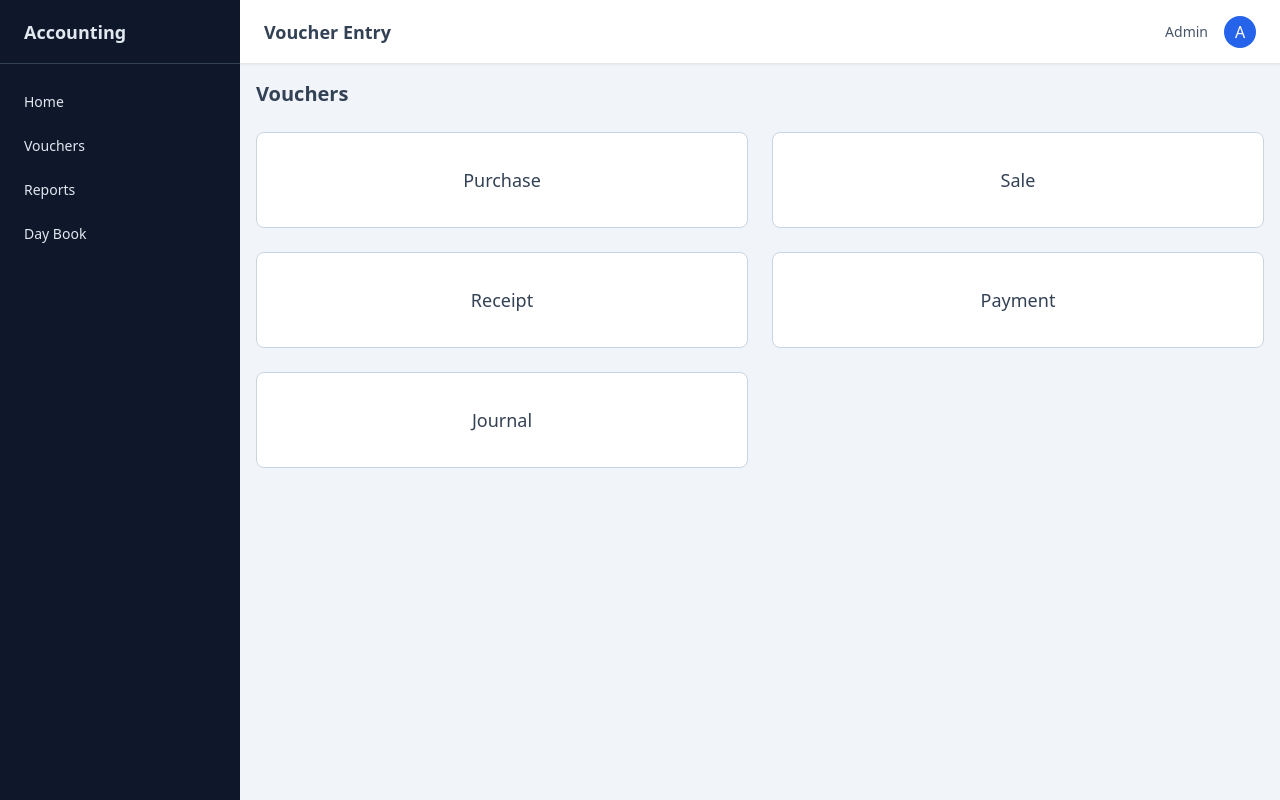
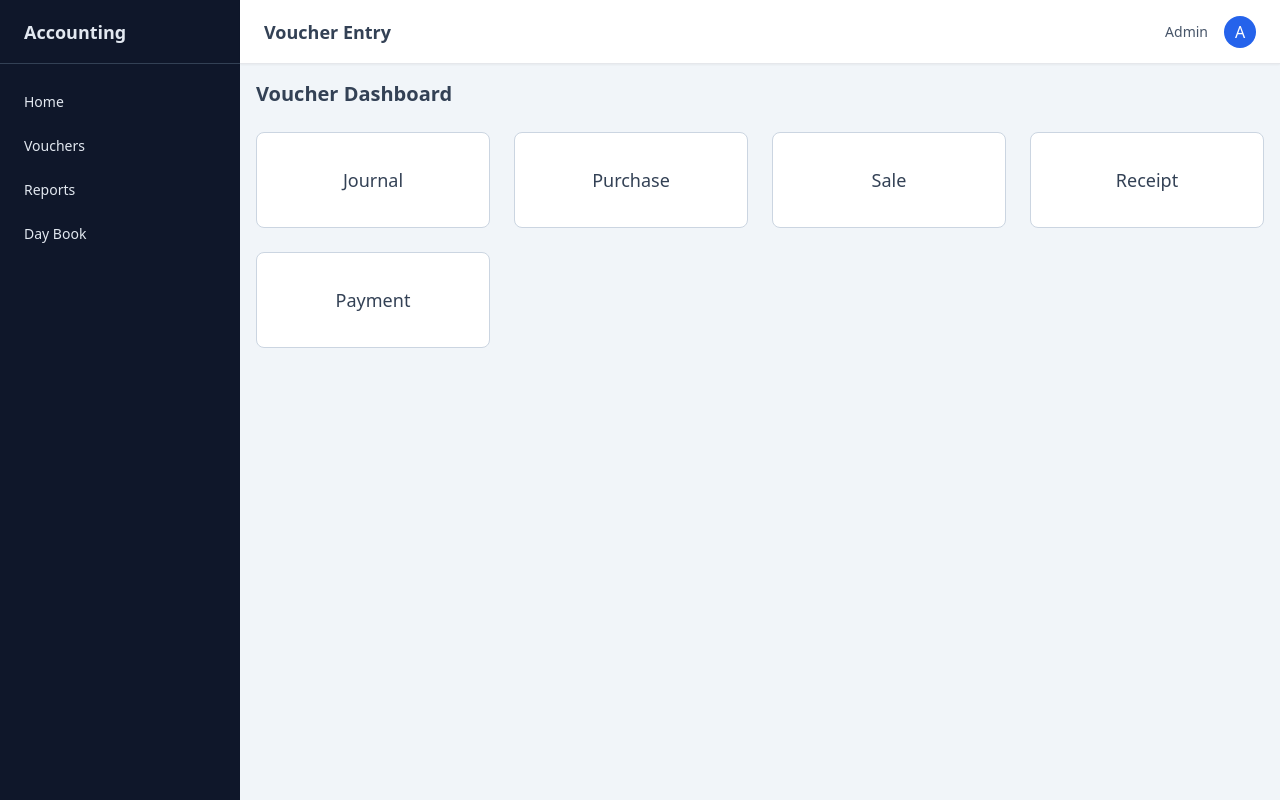
Before and after one commit to djkrishnachauhan/Accounting-Web, a React (Vite) app: page / in a window 1280 px wide. Built offline with nearby package versions, Linux system fonts and the light colour scheme.

Commit message:
Update VoucherDashboard.jsx

```diff
--- a/src/components/VoucherDashboard.jsx
+++ b/src/components/VoucherDashboard.jsx
@@ -1,19 +1,16 @@
-export default function VoucherDashboard({ onSelect }) {
+export default function VoucherDashboard({ onSale }) {
   return (
-    <div className="max-w-5xl mx-auto">
-
+    <div className="max-w-6xl mx-auto">
       <h2 className="text-xl font-semibold mb-6 text-slate-700">
-        Vouchers
+        Voucher Dashboard
       </h2>
 
-      <div className="grid grid-cols-1 md:grid-cols-2 gap-6">
-
+      <div className="grid grid-cols-2 md:grid-cols-4 gap-6">
+        <VoucherCard title="Journal" />
         <VoucherCard title="Purchase" />
-        <VoucherCard title="Sale" onClick={() => onSelect("sale")} />
+        <VoucherCard title="Sale" onClick={onSale} />
         <VoucherCard title="Receipt" />
         <VoucherCard title="Payment" />
-        <VoucherCard title="Journal" />
-
       </div>
     </div>
   );
@@ -26,8 +23,8 @@ function VoucherCard({ title, onClick }) {
       className="h-24 bg-white border border-slate-300 rounded-lg
       flex items-center justify-center
       text-lg font-medium text-slate-700
-      hover:border-blue-500 hover:text-blue-600
-      hover:shadow-md transition"
+      hover:border-blue-600 hover:text-blue-600
+      hover:shadow transition"
     >
       {title}
     </button>
```
